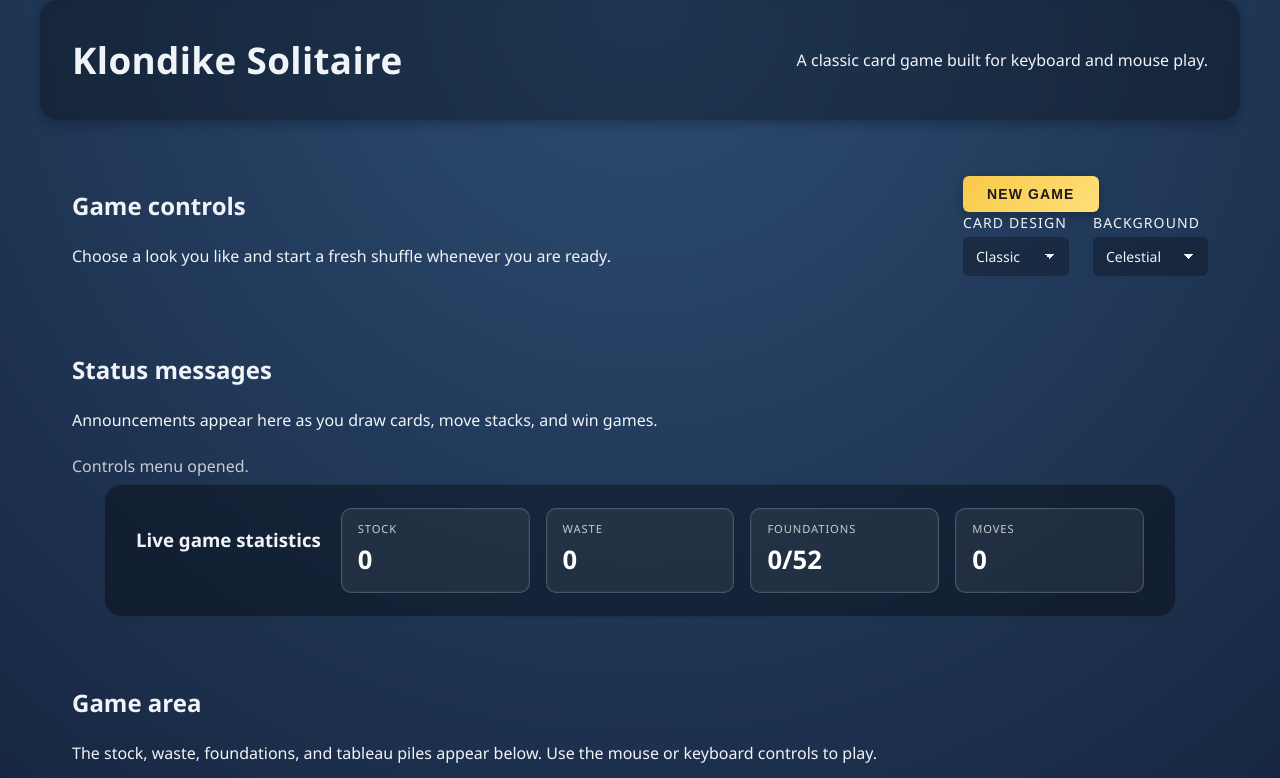
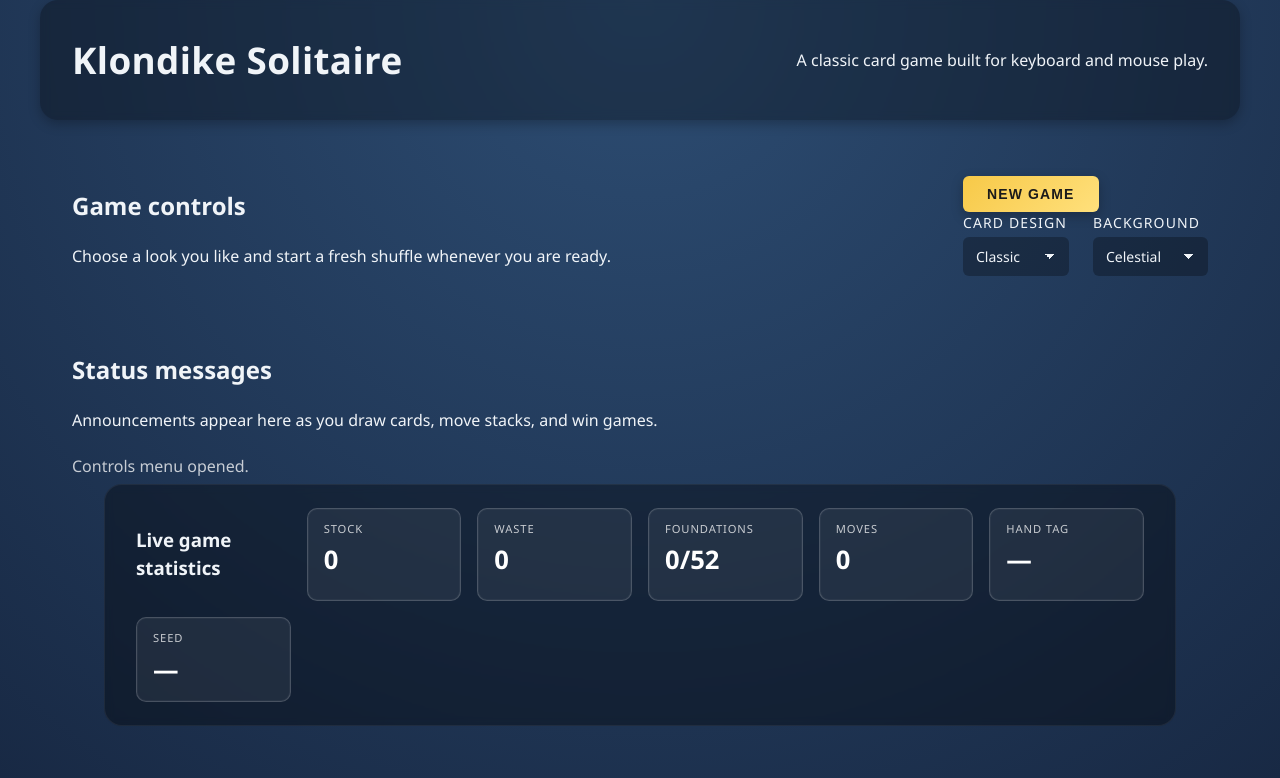
Before and after one commit to amsibert-fmms/Solitaire-, a plain HTML site: page index.html in a window 1280 px wide. Shown: the top 778 px of the page. Drawn offline with Linux system fonts and the light colour scheme.

Commit message:
feat: surface hand metadata in dashboard

```diff
--- a/index.html
+++ b/index.html
@@ -87,6 +87,24 @@
             <span class="info-label">Moves</span>
             <span class="info-value" id="move-count">0</span>
           </div>
+          <div
+            class="info-item"
+            tabindex="0"
+            data-tooltip="Identifier for the current deal. Use this when sharing notable hands."
+            aria-label="Active hand tag"
+          >
+            <span class="info-label">Hand Tag</span>
+            <span class="info-value" id="hand-tag-value">—</span>
+          </div>
+          <div
+            class="info-item"
+            tabindex="0"
+            data-tooltip="Seed value used when shuffling the deck. Reuse it to replay the same layout."
+            aria-label="Shuffle seed value"
+          >
+            <span class="info-label">Seed</span>
+            <span class="info-value" id="seed-value">—</span>
+          </div>
         </section>
       </section>
       <section class="game-area" aria-labelledby="game-area-title" role="application">
--- a/script.js
+++ b/script.js
@@ -9,7 +9,9 @@
     stock: document.getElementById("stock-count"),
     waste: document.getElementById("waste-count"),
     foundations: document.getElementById("foundation-count"),
-    moves: document.getElementById("move-count")
+    moves: document.getElementById("move-count"),
+    handTag: document.getElementById("hand-tag-value"),
+    seed: document.getElementById("seed-value")
   };
 
   const cardThemeClasses = ["card-theme-classic", "card-theme-vintage", "card-theme-midnight"];
@@ -27,6 +29,10 @@
       waste: 0,
       foundations: "0/52",
       moves: 0
+    },
+    metadata: {
+      handTag: "—",
+      seed: "—"
     }
   };
 
@@ -111,6 +117,36 @@
     }
   }
 
+  function formatMetadataValue(value, fallback) {
+    if (value === null || value === undefined) return fallback;
+    if (typeof value === "number") {
+      if (!Number.isFinite(value)) return fallback;
+      return value.toString();
+    }
+    if (typeof value === "string") {
+      const trimmed = value.trim();
+      return trimmed.length > 0 ? trimmed : fallback;
+    }
+    return fallback;
+  }
+
+  function updateRunMetadata(partialMetadata = {}) {
+    const defaults = uiState.metadata;
+    const nextState = {
+      handTag: formatMetadataValue(partialMetadata.handTag, defaults.handTag),
+      seed: formatMetadataValue(partialMetadata.seed, defaults.seed)
+    };
+
+    uiState.metadata = nextState;
+
+    if (infoElements.handTag) {
+      infoElements.handTag.textContent = uiState.metadata.handTag;
+    }
+    if (infoElements.seed) {
+      infoElements.seed.textContent = uiState.metadata.seed;
+    }
+  }
+
   function applyCardTheme(theme) {
     if (!document.body) return;
     document.body.classList.remove(...cardThemeClasses);
@@ -128,6 +164,7 @@
       newGameBtn.addEventListener("click", () => {
         setStatusMessage("New game setup coming soon.");
         updateInfoCounts({ stock: 0, waste: 0, foundations: "0/52", moves: 0 });
+        updateRunMetadata({ handTag: "—", seed: "—" });
       });
     }
 
@@ -156,6 +193,7 @@
 
   function initializeUI() {
     updateInfoCounts(uiState.counts);
+    updateRunMetadata(uiState.metadata);
     clearStatusMessage();
     if (cardDesignSelect) {
       applyCardTheme(cardDesignSelect.value);
@@ -173,6 +211,13 @@
     toggleMenuVisibility,
     setStatusMessage,
     clearStatusMessage,
-    updateInfoCounts
+    updateInfoCounts,
+    updateRunMetadata,
+    setHandTag(handTag) {
+      updateRunMetadata({ handTag });
+    },
+    setSeed(seed) {
+      updateRunMetadata({ seed });
+    }
   };
 })();
```
Also changed, not shown: 1 other file.
